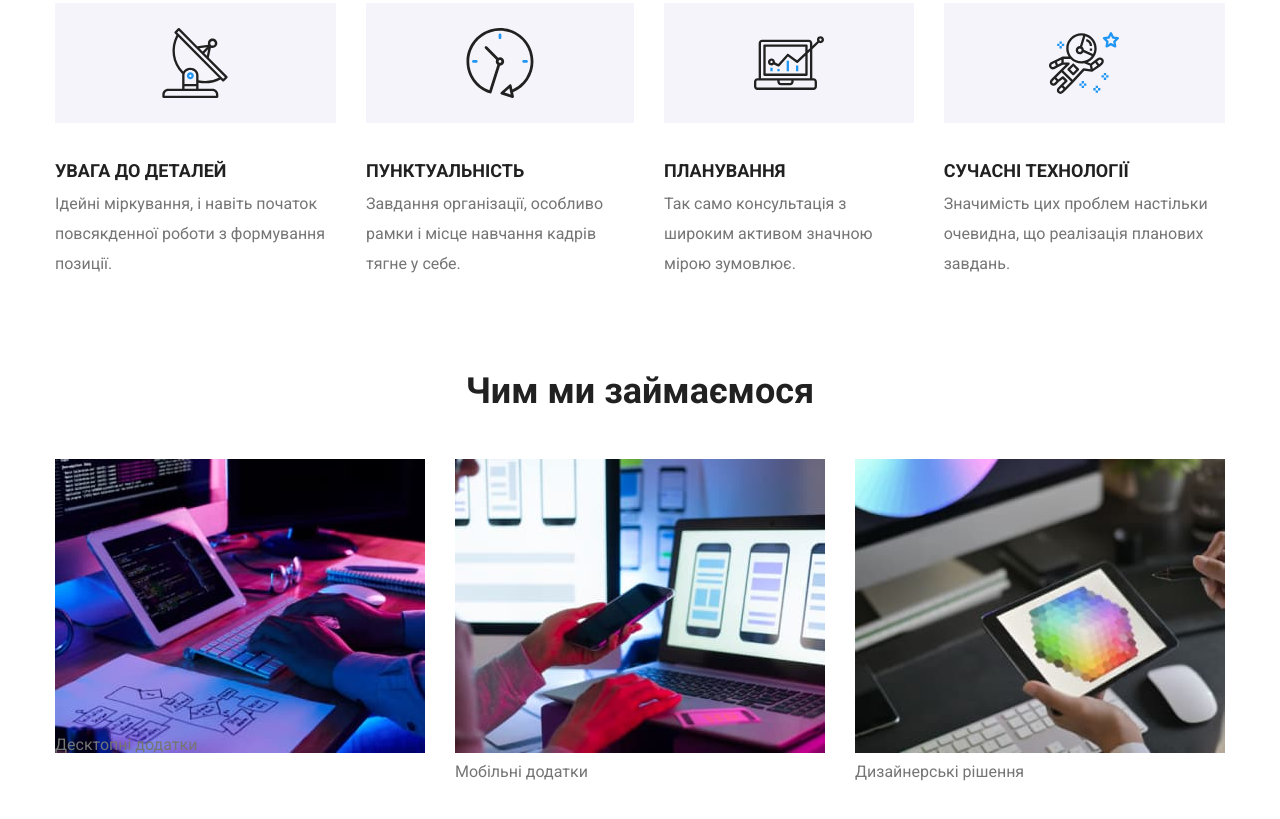
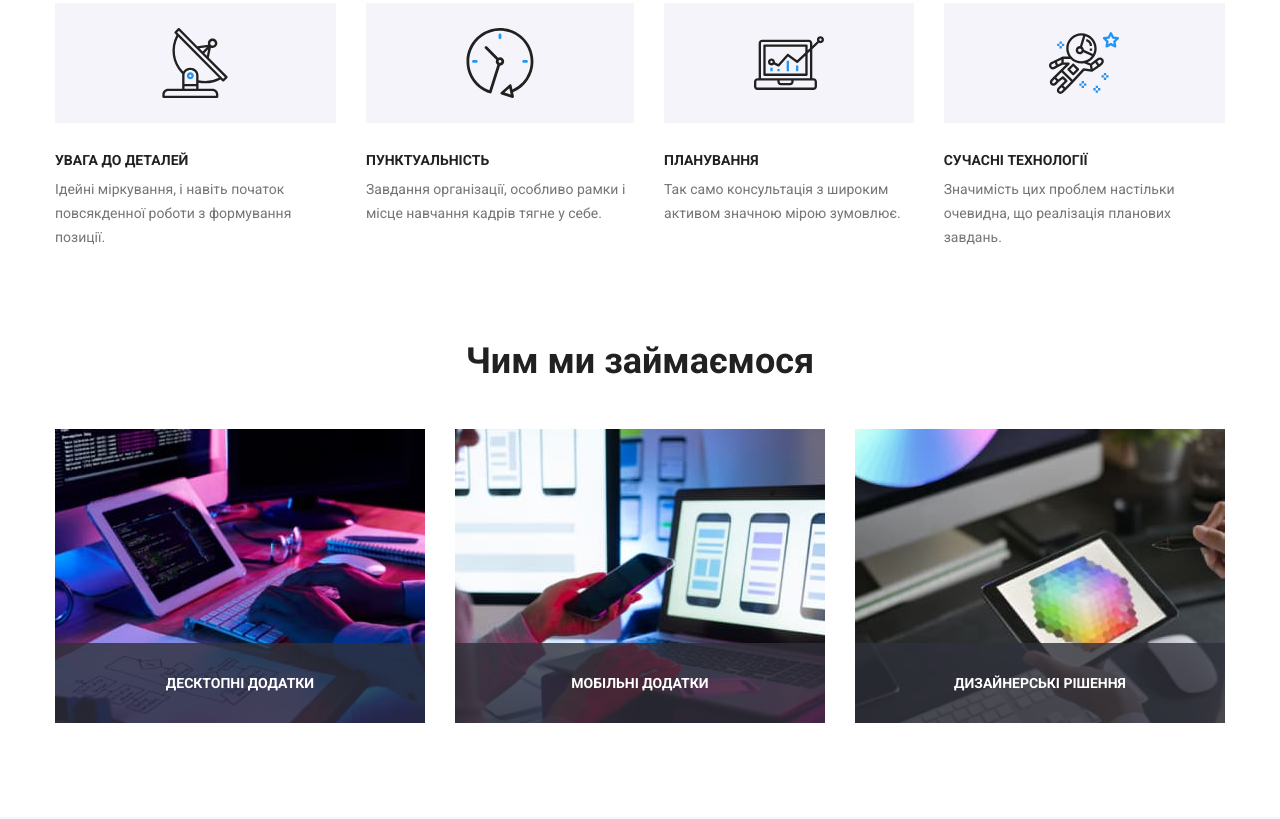
Before and after one commit to ladida69/html-HW-5, a plain HTML site: page index.html in a window 1280 px wide. Shown: the part 781-1600 px from the top of the page. Drawn offline with nearby package versions, Linux system fonts and the light colour scheme.

Commit message:
Enhance layout and styles for images and features; improve card text visibility and structure

```diff
--- a/css/styles.css
+++ b/css/styles.css
@@ -34,6 +34,11 @@ body {
   margin: 0;
   padding: 0;
   text-decoration: none;
+}
+img {
+  display: block;
+  max-width: 100%;
+  height: auto;
 }
 
 ul {
@@ -199,8 +204,8 @@ h2 {
 .svg-icon-link {
   display: flex;
   width: 20px;
+  fill: inherit;
   height: 20px;
-  fill: #afb1b8;
   align-items: center;
   justify-content: center;
 
@@ -216,6 +221,7 @@ h2 {
   display: flex;
   width: 44px;
   height: 44px;
+  fill: #afb1b8;
   background-color: rgba(255, 255, 255, 0.1);
   align-items: center;
   justify-content: center;
@@ -322,23 +328,17 @@ h2 {
   gap: 93px;
   align-items: center;
 }
-.photo-thumb::before {
-  content: '';
-  display: block;
-  position: absolute;
-  background-color: rgba(33, 150, 243, 0.9);
-  height: 100%;
-  width: 100%;
-  opacity: 0;
-  transition: opacity 250ms var(--timing-function);
-  transform: translateY(100%);
-  transition: transform 250ms var(--timing-function);
-}
-.photo-thumb:hover::before {
-  opacity: 1;
-}
+
 .photo-thumb {
   position: relative;
+  overflow: hidden;
+
+  &:hover .card-text {
+    transform: translateY(0);
+    opacity: 1;
+    top: 0;
+    left: 0;
+  }
 }
 
 .photo-card:hover .photo-thumb::before {
@@ -347,14 +347,15 @@ h2 {
 
 .card-text {
   position: absolute;
-  top: 50%;
-  left: 50%;
-  transform: translate(-50%, -50%);
+
   opacity: 0;
   width: 100%;
   height: 100%;
-  padding: 63px 24px 63px 24px;
-  transition: opacity 250ms var(--timing-function);
+  padding: 63px 24px 0 24px;
+  background-color: rgba(33, 150, 243, 0.9);
+  opacity: 1;
+  transform: translateY(100%);
+  transition: transform 500ms var(--timing-function), opacity 500ms var(--timing-function);
 }
 
 .card-text:hover {
@@ -368,17 +369,24 @@ h2 {
   letter-spacing: 3%;
   color: rgba(255, 255, 255, 1);
 }
+
 .foto-card-thumb {
   position: relative;
-  background-color:
+  display: flex;
 }
 
 .foto-text {
   position: absolute;
-bottom: 0;
-left: 0;
-
-
+  bottom: 0;
+  width: 100%;
+  padding-top: 27px;
+  padding-bottom: 27px;
+  background-color: rgba(47, 48, 58, 0.8);
+  color: rgba(255, 255, 255, 1);
+  text-transform: uppercase;
+  text-align: center;
+  font-weight: 700;
+  font-size: 14px;
 }
 
 .nav-list .link {
@@ -392,7 +400,7 @@ left: 0;
   height: 5px;
   background-color: #027df7;
   border-radius: 4px;
-  bottom: 0;
+  bottom: -1px;
   left: 0;
   /* opacity: 0; */
   transition: transform 250ms var(--timing-function);
@@ -461,7 +469,6 @@ left: 0;
 
   font-weight: 500;
   font-size: 14px;
-  line-height: 100%;
   letter-spacing: 2%;
   text-decoration: none;
 
@@ -523,7 +530,6 @@ p {
 
 .contacts-list {
   display: flex;
-  justify-content: space-around;
   align-items: center;
   margin: 0;
   padding: 0;
@@ -545,6 +551,25 @@ p {
   display: flex;
   gap: 30px;
   justify-content: flex-between;
+}
+
+.features-title {
+  font-family: Roboto;
+  font-weight: 700;
+  font-size: 14px;
+  line-height: 100%;
+  letter-spacing: 3%;
+  text-transform: uppercase;
+  color: rgba(33, 33, 33, 1);
+}
+
+.features-text {
+  font-weight: 400;
+  font-size: 14px;
+  line-height: 24px;
+  letter-spacing: 3%;
+  color: rgba(117, 117, 117, 1);
+  margin-top: 10px;
 }
 
 .photo-card {
@@ -673,7 +698,7 @@ footer {
 }
 
 .contact {
-  display: inline-flex;
+  display: flex;
   padding-top: 32px;
   font-size: 14px;
   font-weight: 500;
@@ -723,15 +748,17 @@ footer {
 }
 
 .modal-button {
+  display: flex;
+  align-items: center;
+  justify-content: center;
   position: absolute;
-  right: 14px;
-  top: 14px;
+  right: 8px;
+  top: 8px;
   background-color: #ffffff;
   border: 1px solid rgba(0, 0, 0, 0.1);
   border-radius: 50%;
   height: 30px;
   width: 30px;
-  gap: 6px;
 }
 .modal-button:hover {
   border: 1px solid var(--accent-hover-color);
--- a/index.html
+++ b/index.html
@@ -61,23 +61,31 @@
           <!-- <h2>Наші переваги</h2> -->
           <ul class="features-list">
             <li class="list-item">
-              <h2>УВАГА ДО ДЕТАЛЕЙ</h2>
-              <p>Ідейні міркування, і навіть початок повсякденної роботи з формування позиції.</p>
+              <h2 class="features-title">УВАГА ДО ДЕТАЛЕЙ</h2>
+              <p class="features-text">
+                Ідейні міркування, і навіть початок повсякденної роботи з формування позиції.
+              </p>
             </li>
 
             <li class="list-item">
-              <h2>ПУНКТУАЛЬНІСТЬ</h2>
-              <p>Завдання організації, особливо рамки і місце навчання кадрів тягне у себе.</p>
+              <h2 class="features-title">ПУНКТУАЛЬНІСТЬ</h2>
+              <p class="features-text">
+                Завдання організації, особливо рамки і місце навчання кадрів тягне у себе.
+              </p>
             </li>
 
             <li class="list-item">
-              <h2>ПЛАНУВАННЯ</h2>
-              <p>Так само консультація з широким активом значною мірою зумовлює.</p>
+              <h2 class="features-title">ПЛАНУВАННЯ</h2>
+              <p class="features-text">
+                Так само консультація з широким активом значною мірою зумовлює.
+              </p>
             </li>
 
             <li class="list-item">
-              <h2>СУЧАСНІ ТЕХНОЛОГІЇ</h2>
-              <p>Значимість цих проблем настільки очевидна, що реалізація планових завдань.</p>
+              <h2 class="features-title">СУЧАСНІ ТЕХНОЛОГІЇ</h2>
+              <p class="features-text">
+                Значимість цих проблем настільки очевидна, що реалізація планових завдань.
+              </p>
             </li>
           </ul>
         </div>
@@ -87,22 +95,20 @@
         <h2 class="intro">Чим ми займаємося</h2>
         <div class="container">
           <ul class="photo-list">
-            <div class="foto-card-thumb">
-              <div class="foto-card-thumb">
-                <li><img src="./images/desktop.jpg" alt="desktop" width="370" height="294" /></li>
-                <div class="foto-text"><p>Десктопні додатки</p></div>
-              </div>
-            </div>
-            <div class="foto-card-thumb">
-              <div>
-                <li><img src="./images/notebook.jpg" alt="nout" width="370" height="294" /></li>
-                <div>Мобільні додатки</div>
-              </div>
-            </div>
-            <div>
-              <li><img src="./images/tablet.jpg" alt="tablet" width="370" height="294" /></li>
-              <div>Дизайнерські рішення</div>
-            </div>
+            <li class="foto-card-thumb">
+              <img src="./images/desktop.jpg" alt="desktop" width="370" height="294" />
+              <p class="foto-text">Десктопні додатки</p>
+            </li>
+
+            <li class="foto-card-thumb">
+              <img src="./images/notebook.jpg" alt="nout" width="370" height="294" />
+              <p class="foto-text">Мобільні додатки</p>
+            </li>
+
+            <li class="foto-card-thumb">
+              <img src="./images/tablet.jpg" alt="tablet" width="370" height="294" />
+              <p class="foto-text">Дизайнерські рішення</p>
+            </li>
           </ul>
         </div>
       </section>
@@ -369,7 +375,6 @@
       <div class="modal">
         <button class="modal-button" data-modal-close>
           <svg
-            width="18px"
             height="18px"
             viewBox="-2.4 -2.4 28.80 28.80"
             fill="none"
```
Also changed, not shown: portfolio.html (+1 -4 lines).
